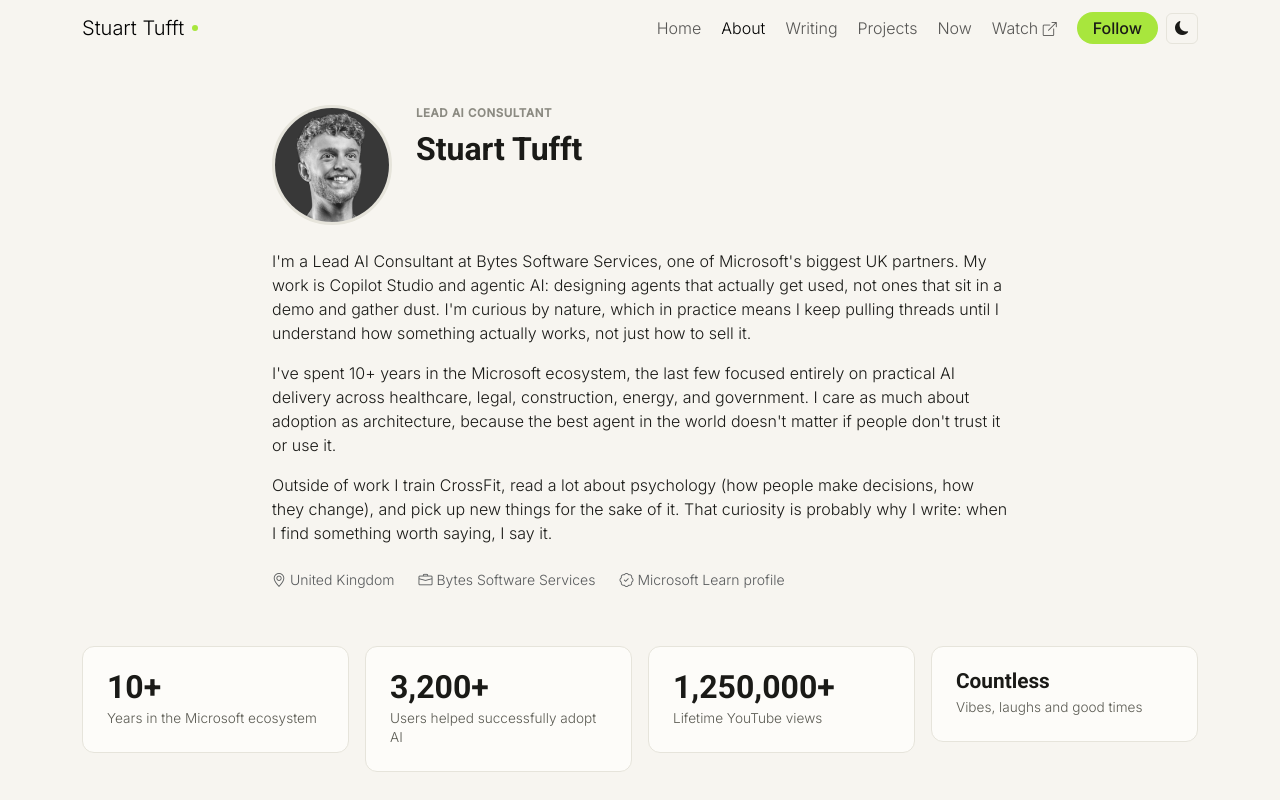
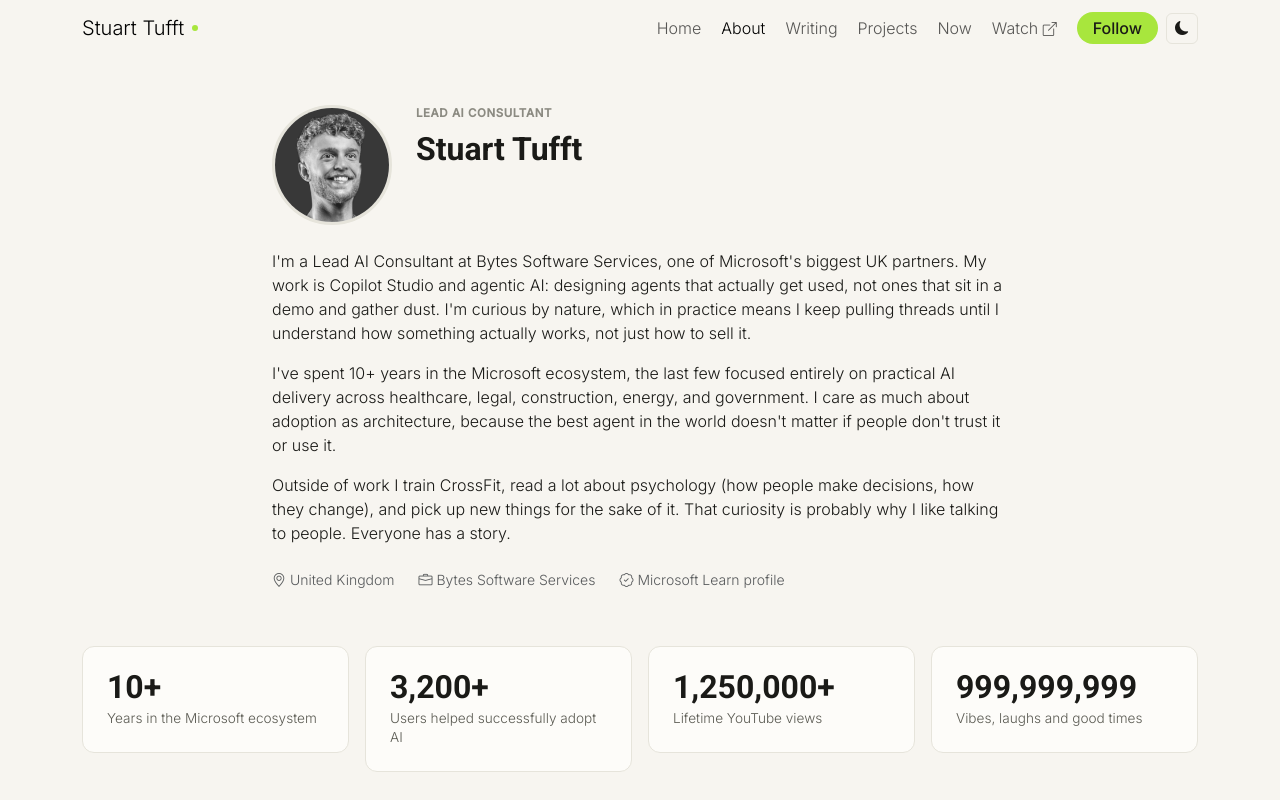
Before and after one commit to StuartTufft/stuarttufft.com, a website: page about.html in a window 1280 px wide. Shown: the top 800 px of the page. Drawn offline with nearby package versions, Linux system fonts and the light colour scheme; a script that the page names is missing.

Commit message:
Updated about me info

```diff
--- a/about.html
+++ b/about.html
@@ -107,7 +107,7 @@
           <p class="mb-4 reveal d2">
             Outside of work I train CrossFit, read a lot about psychology (how people make decisions,
             how they change), and pick up new things for the sake of it. That curiosity is probably
-            why I write: when I find something worth saying, I say it.
+            why I like talking to people. Everyone has a story.
           </p>
 
           <!-- Meta row -->
@@ -145,7 +145,7 @@
         </div>
         <div class="col-sm-6 col-lg-3">
           <div class="stat-card reveal d3">
-            <div class="stat-value" style="font-size:1.3rem;">Countless</div>
+            <div class="stat-value">999,999,999</div>
             <div class="stat-label">Vibes, laughs and good times</div>
           </div>
         </div>
```
